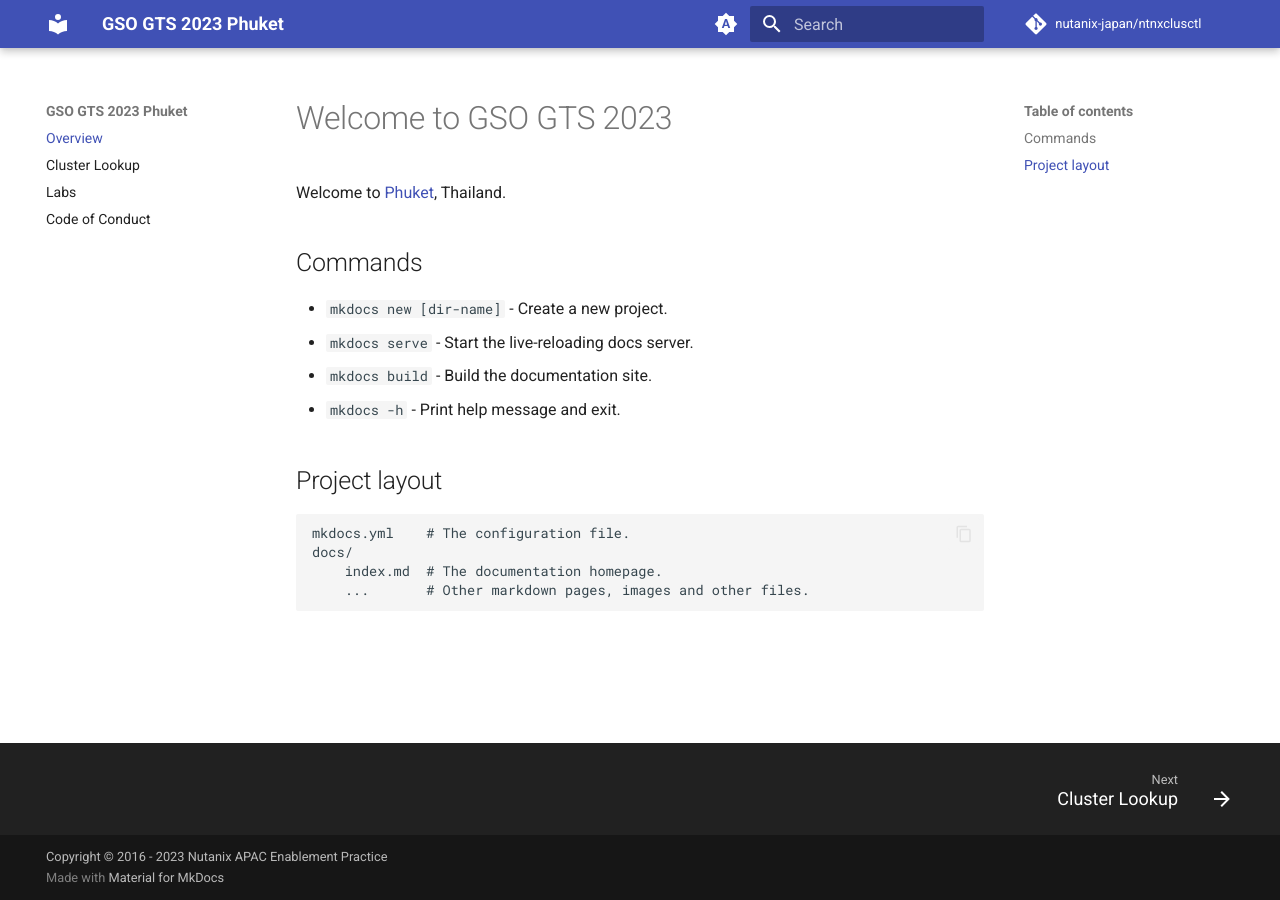
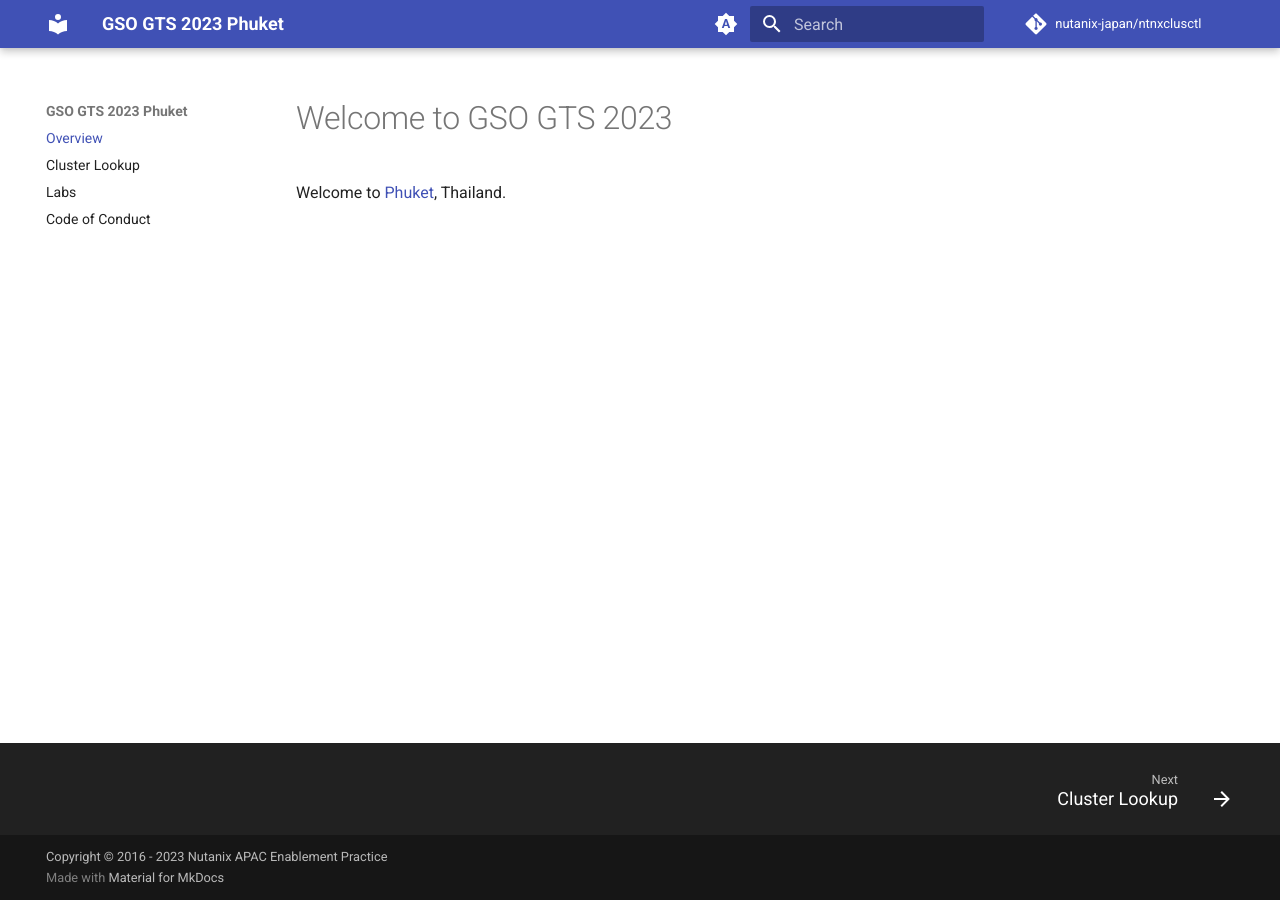
Before and after one commit to quinneydavid/gsolanding, an MkDocs documentation site: the page built from docs/index.md, in a window 1280 px wide. Built offline with MkDocs 1.6.1 and Material for MkDocs 9.7.7, drawn with Linux system fonts in a browser that asks for light colours; comment, search, counter and statistics services are not loaded.

Commit message:
Mon May 15 17:30:34 JST 2023

```diff
--- a/docs/index.md
+++ b/docs/index.md
@@ -1,19 +1,3 @@
 # Welcome to GSO GTS 2023
 
 Welcome to [Phuket](https://en.wikipedia.org/wiki/Phuket_(city)), Thailand.
-
-
-
-## Commands
-
-* `mkdocs new [dir-name]` - Create a new project.
-* `mkdocs serve` - Start the live-reloading docs server.
-* `mkdocs build` - Build the documentation site.
-* `mkdocs -h` - Print help message and exit.
-
-## Project layout
-
-    mkdocs.yml    # The configuration file.
-    docs/
-        index.md  # The documentation homepage.
-        ...       # Other markdown pages, images and other files.
--- a/mkdocs.yml
+++ b/mkdocs.yml
@@ -97,9 +97,3 @@
     - 'Cluster Lookup': cluster_lookup/cluster_lookup.md
     - 'Labs': gts_labs/gts_labs.md
     - 'Code of Conduct': code_conduct/code_conduct.md
-    #    - 'Creating a Workload Cluster': create_workload_cluster.md
-    #    - 'Testing Autoscaling':  autoscaler_testing.md
-    # - 'Appendix':
-    #    - 'Creating Linux Tools VM': appendix/linux_tools_vm.md
-    #    - 'Helm': appendix/helm.md
-    #    - 'Using Public Container Registry Credentials': appendix/privatereg.md
```
Also changed, not shown: docs/code_conduct/images/code_conduct.md (+10 -0 lines), docs/gts_labs/gts_labs.md (+1 -0 lines), 1 other file.
